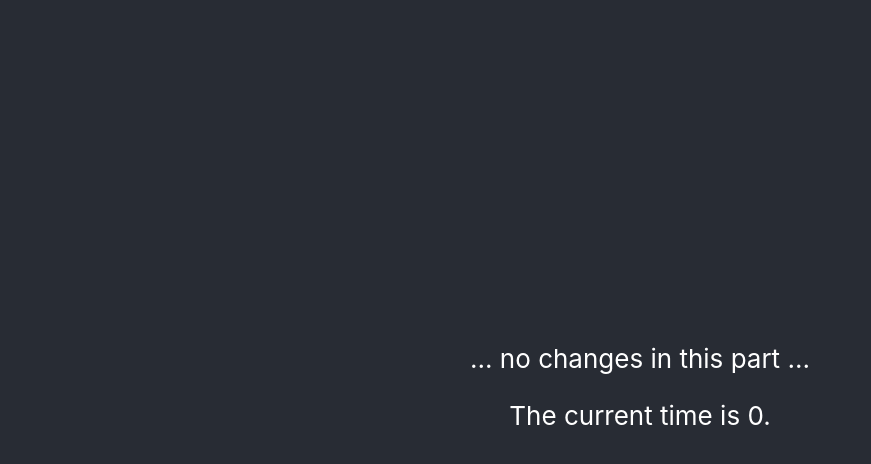
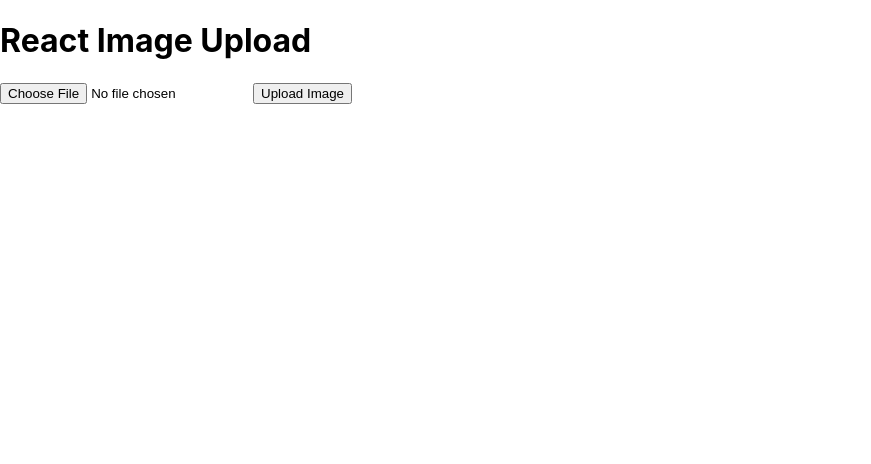
Before and after one commit to RapidAssess/frontend, a React (Create React App) app: page / in a window 1280 px wide. Shown: the top 464 px of the page, without its empty margins (0-871 px from the left). Built offline with nearby package versions, Linux system fonts and the light colour scheme; no server answers.

Commit message:
Creating image upload form

```diff
--- a/package.json
+++ b/package.json
@@ -6,6 +6,7 @@
     "@testing-library/jest-dom": "^5.17.0",
     "@testing-library/react": "^13.4.0",
     "@testing-library/user-event": "^13.5.0",
+    "axios": "^0.24.0",
     "react": "^18.2.0",
     "react-dom": "^18.2.0",
     "react-scripts": "5.0.1",
--- a/src/App.js
+++ b/src/App.js
@@ -1,26 +1,13 @@
-import React, { useState, useEffect } from 'react';
-import logo from './logo.svg';
-import './App.css';
+import React from 'react';
+import ImageUpload from './ImageUpload';
 
-function App() {
-  const [currentTime, setCurrentTime] = useState(0);
-
-  useEffect(() => {
-    fetch('/time').then(res => res.json()).then(data => {
-      setCurrentTime(data.time);
-    });
-  }, []);
-
-  return (
-    <div className="App">
-      <header className="App-header">
-
-        ... no changes in this part ...
-
-        <p>The current time is {currentTime}.</p>
-      </header>
-    </div>
-  );
-}
+const App = () => {
+    return (
+        <div>
+            <h1>React Image Upload</h1>
+            <ImageUpload />
+        </div>
+    );
+};
 
 export default App;
--- /dev/null
+++ b/src/ImageUpload.js
@@ -0,0 +1,35 @@
+import React, { useState } from 'react';
+import axios from 'axios';
+
+const ImageUpload = () => {
+    const [image, setImage] = useState(null);
+
+    const handleImageChange = (e) => {
+        const file = e.target.files[0];
+        setImage(file);
+    };
+
+    const handleUpload = () => {
+        const formData = new FormData();
+        formData.append('image', image);
+
+        axios.post('http://localhost:5000/upload', formData)
+            .then(response => {
+                console.log(response.data);
+                // Handle success
+            })
+            .catch(error => {
+                console.error(error);
+                // Handle error
+            });
+    };
+
+    return (
+        <div>
+            <input type="file" onChange={handleImageChange} />
+            <button onClick={handleUpload}>Upload Image</button>
+        </div>
+    );
+};
+
+export default ImageUpload;
```
Also changed, not shown: 1 other file (tests, documents, lock files or other folders).
